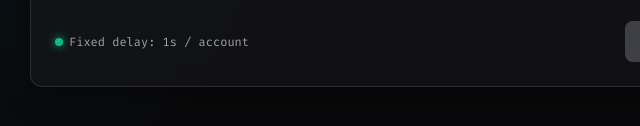
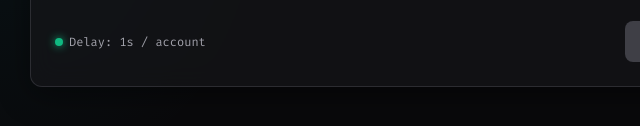
Before and after one commit to kbgrie/logout, a website: page public/index.html in a window 1280 px wide. Shown: the part 484-610 px from the top of the page, 210-850 px from the left. Drawn offline with Linux system fonts and the light colour scheme.

Commit message:
Update delay text in index.html

```diff
--- a/public/index.html
+++ b/public/index.html
@@ -243,7 +243,7 @@
     <div class="row">
       <div class="delay-info">
         <div class="dot"></div>
-        Fixed delay: 1s / account
+        Delay: 1s / account
       </div>
       <button id="go" disabled>Chạy Kill Sessions</button>
     </div>
```
